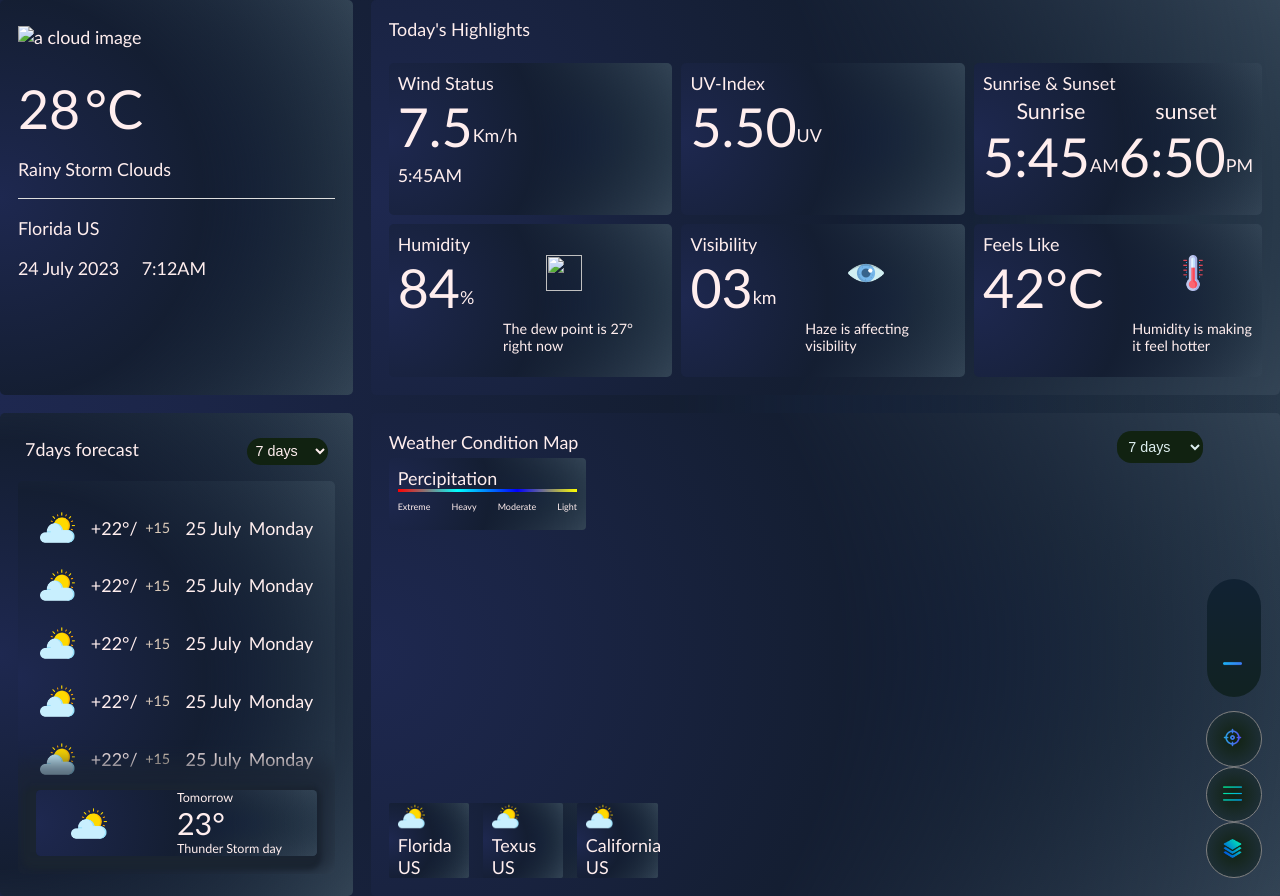
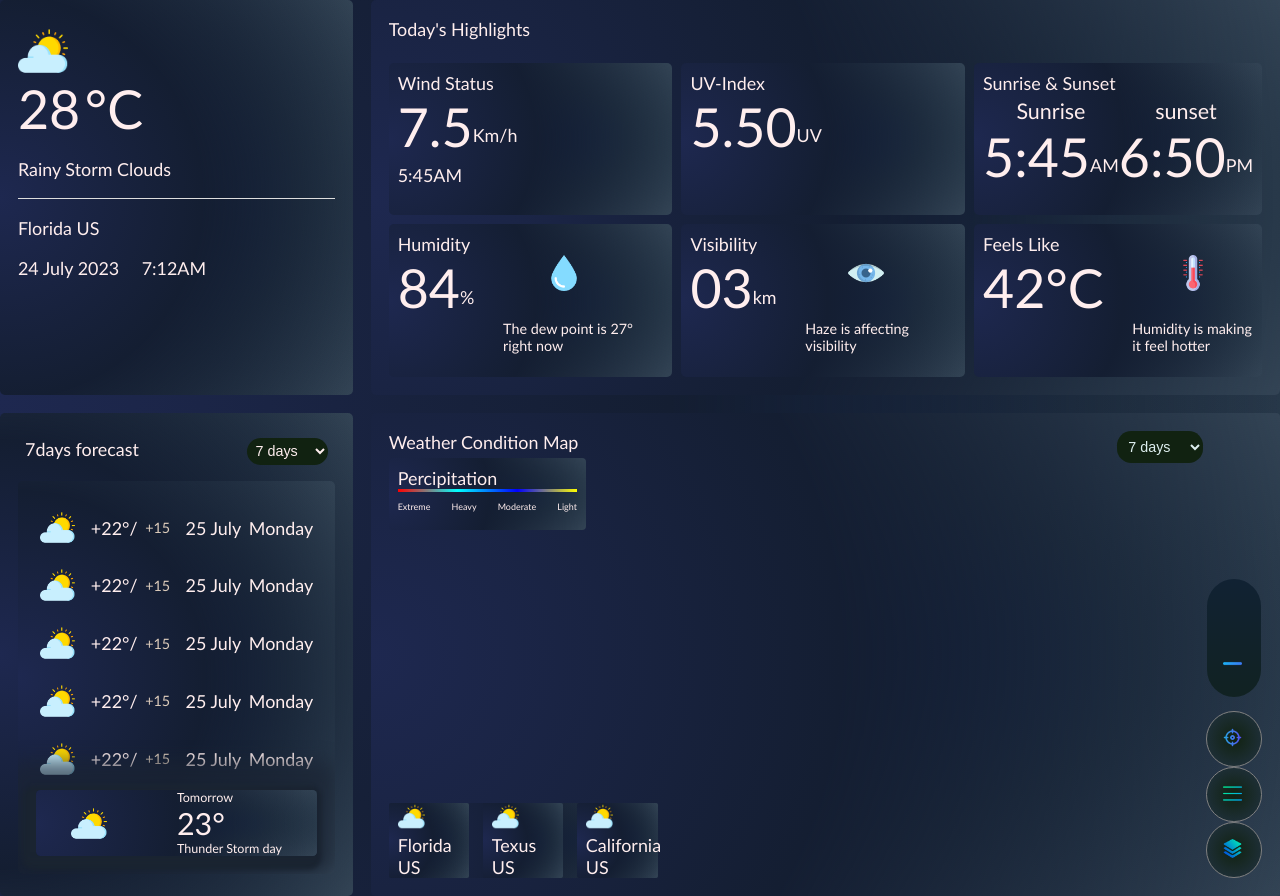
Before and after one commit to lokesh932338/weather-website, a plain HTML site: page index.html in a window 1280 px wide. Drawn offline with Linux system fonts and the light colour scheme.

Commit message:
Update index.html

```diff
--- a/index.html
+++ b/index.html
@@ -10,7 +10,7 @@
     <main>
         <div class="today-weather-summary">
             <button class="search-button"></button>
-            <img class='cloud-icon' src="./cloud1.png" alt="a cloud image"/>
+            <img class='cloud-icon' src="./images/cloud1.png" alt="a cloud image"/>
 
             <p class="temp">28</p>
             <p class="temp-unit">&#x00B0;C</p>
@@ -72,7 +72,7 @@
                     </div>
 
                     <div id="dew-point-data">
-                        <img class="symbol" src="./dew-point-image.png"/>
+                        <img class="symbol" src="./images/dew-point-image.png"/>
                         <p class="details">The dew point is 27&#x00B0 right now</p>
                     </div>
                 </div>
```
